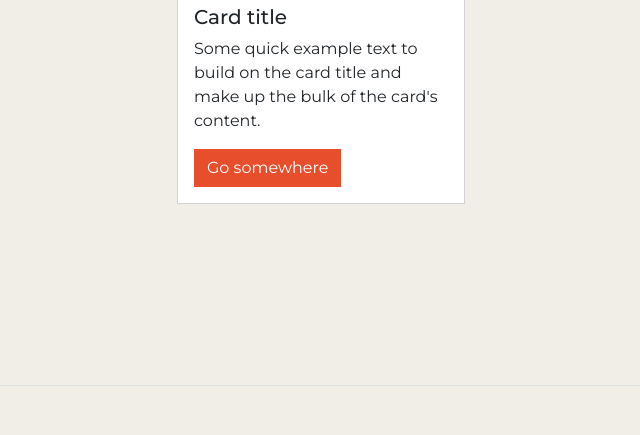
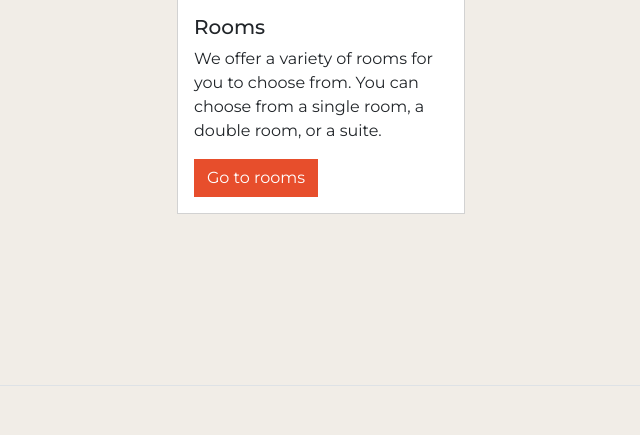
Before and after one commit to Chere3/Everkind, a Flask app: page / in a window 1280 px wide. Shown: the part 1035-1470 px from the top of the page, without its empty margins (319-959 px from the left). Run offline with Flask 3, Linux system fonts and the light colour scheme; some libraries are stand-ins or nearby versions.

Commit message:
refactor: update room card titles and descriptions

```diff
--- a/templates/home.html
+++ b/templates/home.html
@@ -26,14 +26,14 @@
     </div>
   </section>
   <section class="d-flex flex-column m-5 carrousel-block align-items-center" id="home-layout__content">
-    <h2>Our services</h2>
+    <h1 id="#services">Our services</h1>
     <div class="d-flex">
       <div class="card rounded-0" style="width: 18rem;">
-        <img src="..." class="card-img-top" alt="..." />
+        <img src="https://images.pexels.com/photos/1643383/pexels-photo-1643383.jpeg?auto=compress&cs=tinysrgb&w=1260&h=750&dpr=1" class="card-img-top rounded-0" alt="suite" />
         <div class="card-body">
-          <h5 class="card-title">Card title</h5>
-          <p class="card-text">Some quick example text to build on the card title and make up the bulk of the card's content.</p>
-          <a href="#" class="btn btn-primary">Go somewhere</a>
+          <h5 class="card-title">Rooms</h5>
+          <p class="card-text">We offer a variety of rooms for you to choose from. You can choose from a single room, a double room, or a suite.</p>
+          <a href="/rooms" class="btn btn-primary">Go to rooms</a>
         </div>
       </div>
     </div>
--- a/thePeoplesProyect.py
+++ b/thePeoplesProyect.py
@@ -183,7 +183,7 @@ def complete_profile():
                 db.connection.commit()
 
             # Send to home page
-            return render_template("home.html")
+            return redirect("/")
         except Exception:
             flash("An unexpected error occurred")
             traceback.print_exc()
@@ -240,6 +240,14 @@ def logout():
     logout_user()
     # Send to home page
     return redirect("/")
+
+@thePeoplesProyect.route("/rooms")
+def rooms():
+    return render_template("rooms/rooms.html")
+
+@thePeoplesProyect.route("/rooms/<int:id>")
+def room(id):
+    return render_template("rooms/room.html")
 
 
 @thePeoplesProyect.route("/admin/users", methods=["GET", "POST"])
```
Also changed, not shown: templates/rooms/rooms.html (added, +25 -0 lines).
